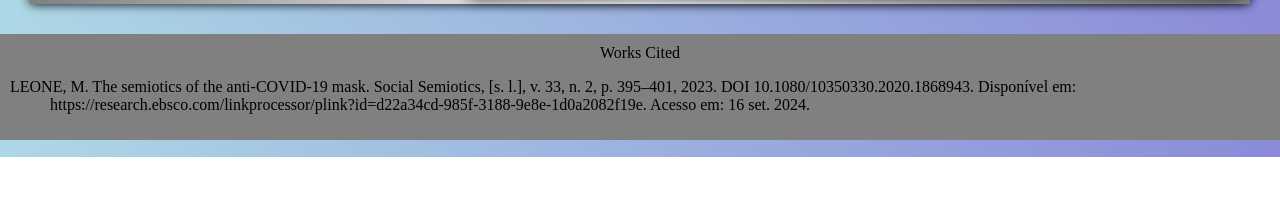
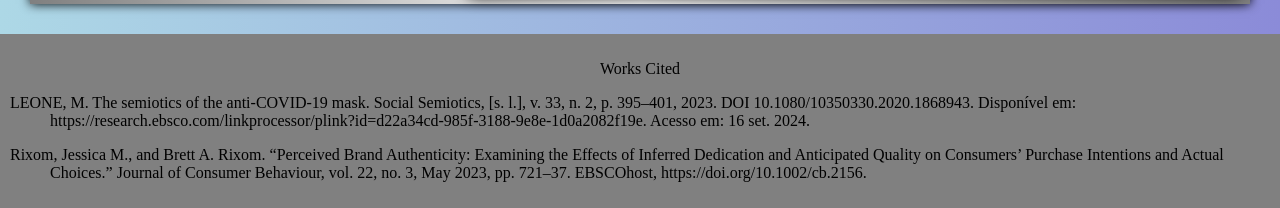
Before and after one commit to LlessReal/PERS-PORTFOLIO, a plain HTML site: page index.html in a window 1280 px wide. Shown: the part 643-851 px from the top of the page. Before the commit the page ends 800 px from the top, so only its background shows below. Drawn offline with Linux system fonts and the light colour scheme.

Commit message:
New source

```diff
--- a/index.html
+++ b/index.html
@@ -41,9 +41,14 @@
         </div>
     </main>
     <footer>
-        Works Cited
+        <p>Works Cited</p>
+        <blockquote>LEONE, M. The semiotics of the anti-COVID-19 mask.
+            Social Semiotics, [s. l.], v. 33, n. 2, p. 395–401, 2023. DOI 10.1080/10350330.2020.1868943. Disponível em: https://research.ebsco.com/linkprocessor/plink?id=d22a34cd-985f-3188-9e8e-1d0a2082f19e. Acesso em: 16 set. 2024.</blockquote>
         <blockquote>
-           LEONE, M. The semiotics of the anti-COVID-19 mask. Social Semiotics, [s. l.], v. 33, n. 2, p. 395–401, 2023. DOI 10.1080/10350330.2020.1868943. Disponível em: https://research.ebsco.com/linkprocessor/plink?id=d22a34cd-985f-3188-9e8e-1d0a2082f19e. Acesso em: 16 set. 2024.</blockquote>
+            Rixom, Jessica M., and Brett A. Rixom.
+            “Perceived Brand Authenticity: Examining the Effects of Inferred Dedication and Anticipated Quality on Consumers’ Purchase Intentions and Actual Choices.”
+            Journal of Consumer Behaviour, vol. 22, no. 3, May 2023, pp. 721–37. EBSCOhost, https://doi.org/10.1002/cb.2156.
+        </blockquote>
     </footer>
 </body>
 </html>
--- a/style.css
+++ b/style.css
@@ -115,9 +115,11 @@ footer {
     padding: 10px;
     justify-content: center;
     align-items: center;
+
 }
 blockquote {
     text-indent: -40px;
+    margin-top: 0px;
 }
 button {
     background-image: linear-gradient(to right, red,gray,red);
@@ -137,7 +139,6 @@ button:hover {
 }
 a {
     text-decoration: none;
-
 }
 a.div {
     flex: 1 0 0;
```
